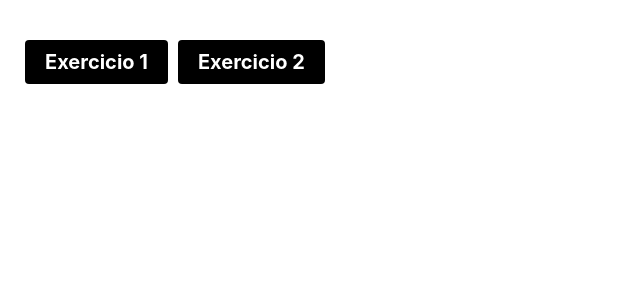
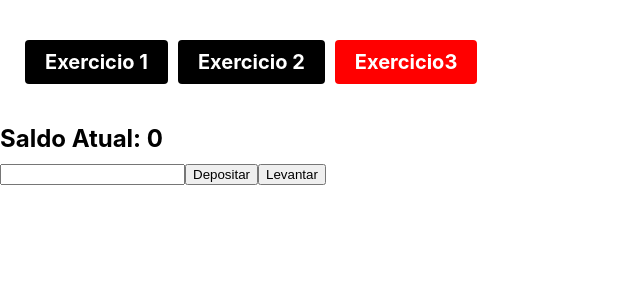
Before and after one commit to duarte99889/ListaTarefas, a React (Create React App) app: page /Ex3 in a window 1280 px wide. Shown: the top 300 px of the page, without its empty margins (0-640 px from the left). Built offline with nearby package versions, Linux system fonts and the light colour scheme.

Commit message:
Exercicio 3, Funcional - Slice,Store -- redux toolkit

```diff
--- a/package.json
+++ b/package.json
@@ -3,12 +3,14 @@
   "version": "0.1.0",
   "private": true,
   "dependencies": {
+    "@reduxjs/toolkit": "^2.3.0",
     "@testing-library/jest-dom": "^5.17.0",
     "@testing-library/react": "^13.4.0",
     "@testing-library/user-event": "^13.5.0",
     "prop-types": "^15.8.1",
     "react": "^18.3.1",
     "react-dom": "^18.3.1",
+    "react-redux": "^9.1.2",
     "react-router-dom": "^6.27.0",
     "react-scripts": "5.0.1",
     "styled-components": "^6.1.13",
--- a/src/App.js
+++ b/src/App.js
@@ -3,6 +3,7 @@
 import styled from 'styled-components';
 import Ex1 from './Exercicio1/Ex1';
 import Ex2 from './Exercicio2/Ex2';
+import Ex3 from './Exercicio3/Ex3';
 import PropTypes from 'prop-types';
 
 const NavContainer = styled.nav`
@@ -45,6 +46,9 @@
       <NavButton to="/Ex2" active={location.pathname === '/Ex2'}>
         Exercicio 2
       </NavButton>
+      <NavButton to="/Ex3" active={location.pathname === '/Ex3'}>
+        Exercicio3
+      </NavButton>
     </NavContainer>
   );
 }
@@ -58,6 +62,7 @@
       <Routes>
         <Route path="/Ex1" element={<Ex1 />} />
         <Route path="/Ex2" element={<Ex2 />} />
+        <Route path="/Ex3" element={<Ex3 />} />
       </Routes>
     </Router>
   );
--- a/src/Exercicio2/Ex2.js
+++ b/src/Exercicio2/Ex2.js
@@ -1,4 +1,3 @@
-// Ex2.js
 import React from 'react';
 import styled from 'styled-components';
 import CriarTarefa from './criarTarefa2';
--- /dev/null
+++ b/src/Exercicio3/Ex3.js
@@ -0,0 +1,34 @@
+import React, { useState } from 'react';
+import { useDispatch, useSelector } from 'react-redux';
+import { deposito, levantamento } from './Slice';
+
+function Ex3() {
+    const dispatch = useDispatch();
+    const saldo = useSelector((state) => state.saldo.balance);
+    const [valor, setValor] = useState('');
+
+    const trataDeposito = () => {
+        dispatch(deposito(Number(valor)));
+        setValor(''); // Limpa o input após o depósito
+    };
+
+    const trataLevantamento = () => {
+        dispatch(levantamento(Number(valor)));
+        setValor(''); // Limpa o input após o levantamento
+    };
+
+    return (
+        <div>
+            <h2>Saldo Atual: {saldo}</h2>
+            <input
+                type="number"
+                value={valor}
+                onChange={(e) => setValor(e.target.value)}
+            />
+            <button onClick={trataDeposito}>Depositar</button>
+            <button onClick={trataLevantamento}>Levantar</button>
+        </div>
+    );
+}
+
+export default Ex3;
--- /dev/null
+++ b/src/Exercicio3/Slice.js
@@ -0,0 +1,23 @@
+import { createSlice } from "@reduxjs/toolkit";
+
+const initialState = { balance: 0 };
+
+const balanceSlice = createSlice({
+    name: "saldo",
+    initialState,
+    reducers: {
+        deposito: (state, action) => {
+            state.balance += action.payload;
+        },
+        levantamento: (state, action) => {
+            if (state.balance >= action.payload) {
+                state.balance -= action.payload;
+            } else {
+                alert("Saldo é insuficiente");
+            }
+        },
+    },
+});
+
+export const { deposito, levantamento } = balanceSlice.actions;
+export default balanceSlice.reducer;
--- /dev/null
+++ b/src/Exercicio3/store.js
@@ -0,0 +1,10 @@
+import { configureStore } from "@reduxjs/toolkit";
+import balanceReducer from "./Slice"
+
+const store = configureStore({
+    reducer: {
+        saldo: balanceReducer,
+    },
+});
+
+export default store;
--- a/src/index.js
+++ b/src/index.js
@@ -3,12 +3,16 @@
 import './index.css';
 import App from './App';
 import reportWebVitals from './reportWebVitals';
+import { Provider } from 'react-redux';
+import store from './Exercicio3/store';
 
 const root = ReactDOM.createRoot(document.getElementById('root'));
 root.render(
-  <React.StrictMode>
+  <Provider store={store}>
+ <React.StrictMode>
     <App />
   </React.StrictMode>
+  </Provider>
 );
 
 // If you want to start measuring performance in your app, pass a function
```
Also changed, not shown: 1 other file (tests, documents, lock files or other folders).
